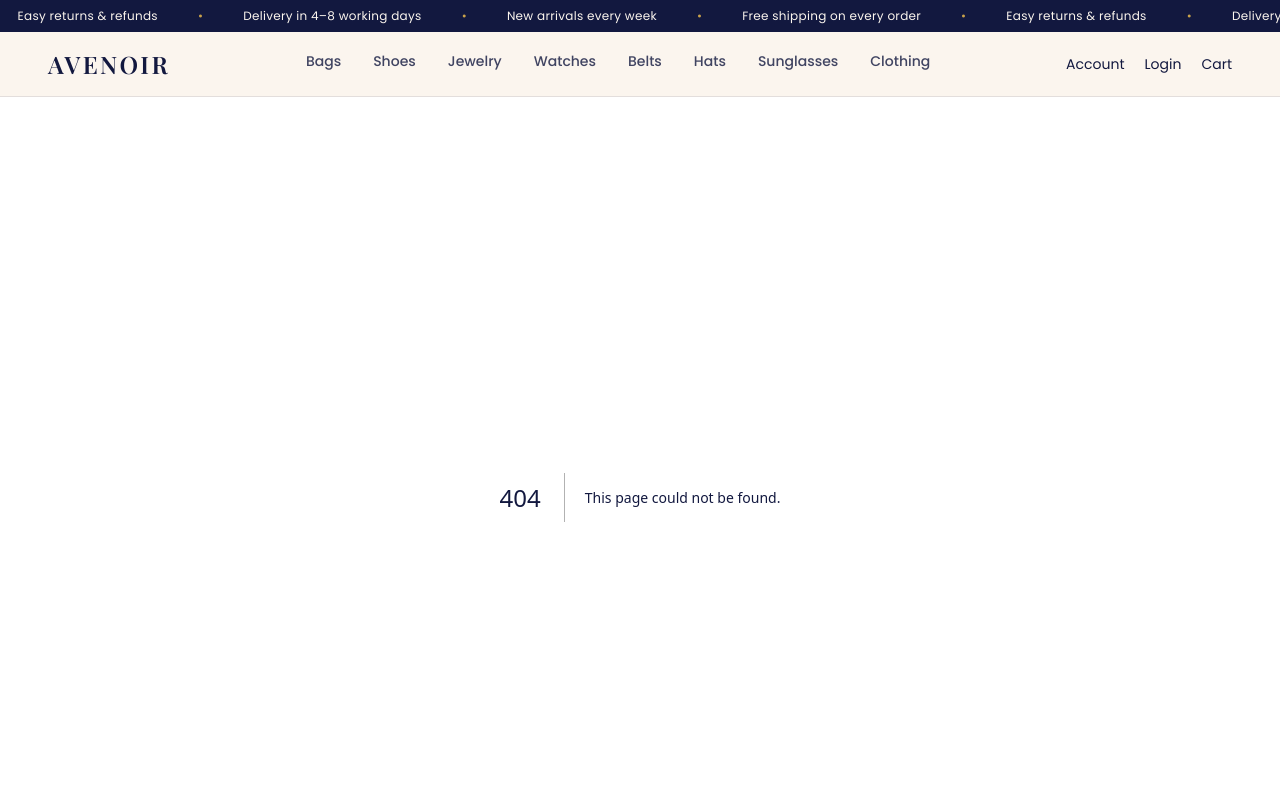
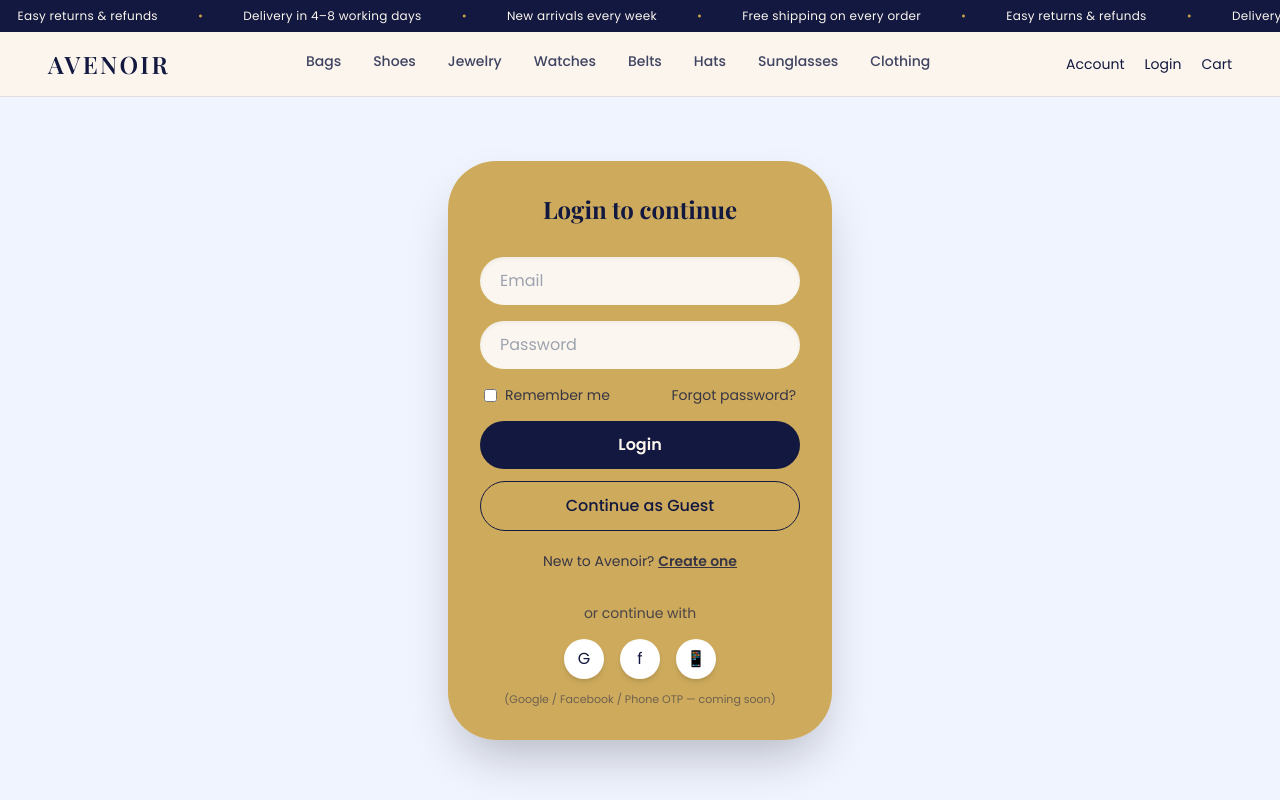
Before and after one commit to Avenoirpk/AVENOIR, a Next.js app: page /login in a window 1280 px wide. Before the commit this address had no page. Shown: the top 800 px of the page. Built offline with nearby package versions, Linux system fonts and the light colour scheme.

Commit message:
Add files via upload

```diff
--- /dev/null
+++ b/app/login/page.tsx
@@ -0,0 +1,105 @@
+"use client";
+
+import { useState } from "react";
+import { useRouter } from "next/navigation";
+
+export default function LoginPage() {
+  const router = useRouter();
+  const [mode, setMode] = useState<"login" | "signup">("login");
+  const [email, setEmail] = useState("");
+  const [password, setPassword] = useState("");
+  const [loading, setLoading] = useState(false);
+
+  const handleSubmit = (e: React.FormEvent) => {
+    e.preventDefault();
+    // Dummy auth: any non-empty email/password is accepted for now.
+    setLoading(true);
+    setTimeout(() => {
+      localStorage.setItem("avenoir_user", JSON.stringify({ email, guest: false }));
+      setLoading(false);
+      router.push("/account");
+    }, 500);
+  };
+
+  const continueAsGuest = () => {
+    localStorage.setItem("avenoir_user", JSON.stringify({ email: "guest", guest: true }));
+    router.push("/");
+  };
+
+  return (
+    <div className="min-h-[80vh] flex items-center justify-center px-6 py-16 bg-[#f0f4ff]">
+      <div className="w-full max-w-sm bg-gold/90 p-8 rounded-[3rem] shadow-2xl" data-aos="zoom-in">
+        <h2 className="text-2xl font-display font-bold text-center text-navy mb-8">
+          {mode === "login" ? "Login to continue" : "Create your account"}
+        </h2>
+
+        <form onSubmit={handleSubmit} className="space-y-4">
+          <input
+            type="email"
+            required
+            placeholder="Email"
+            value={email}
+            onChange={(e) => setEmail(e.target.value)}
+            className="w-full px-5 py-3 rounded-full border-none outline-none text-navy shadow-inner bg-white/90"
+          />
+          <input
+            type="password"
+            required
+            placeholder="Password"
+            value={password}
+            onChange={(e) => setPassword(e.target.value)}
+            className="w-full px-5 py-3 rounded-full border-none outline-none text-navy shadow-inner bg-white/90"
+          />
+
+          {mode === "login" && (
+            <div className="flex justify-between items-center text-sm text-navy/80 px-1">
+              <label className="flex items-center gap-2 cursor-pointer">
+                <input type="checkbox" className="rounded border-gray-300" />
+                Remember me
+              </label>
+              <button type="button" className="hover:underline">Forgot password?</button>
+            </div>
+          )}
+
+          <button
+            type="submit"
+            disabled={loading}
+            className="w-full bg-navy text-cream py-3 rounded-full font-semibold hover:bg-opacity-90 transition mt-2 disabled:opacity-60"
+          >
+            {loading ? "Please wait…" : mode === "login" ? "Login" : "Create Account"}
+          </button>
+        </form>
+
+        <button
+          onClick={continueAsGuest}
+          className="w-full mt-3 border border-navy text-navy py-3 rounded-full font-medium hover:bg-navy hover:text-cream transition"
+        >
+          Continue as Guest
+        </button>
+
+        <p className="text-center text-sm text-navy/80 mt-5">
+          {mode === "login" ? "New to Avenoir?" : "Already have an account?"}{" "}
+          <button
+            type="button"
+            onClick={() => setMode(mode === "login" ? "signup" : "login")}
+            className="font-semibold underline"
+          >
+            {mode === "login" ? "Create one" : "Login"}
+          </button>
+        </p>
+
+        <div className="mt-8 text-center">
+          <p className="text-sm text-navy/70 mb-4">or continue with</p>
+          <div className="flex justify-center gap-4">
+            <button type="button" className="w-10 h-10 bg-white rounded-full flex items-center justify-center shadow-md hover:scale-105 transition">G</button>
+            <button type="button" className="w-10 h-10 bg-white rounded-full flex items-center justify-center shadow-md hover:scale-105 transition">f</button>
+            <button type="button" className="w-10 h-10 bg-white rounded-full flex items-center justify-center shadow-md hover:scale-105 transition">📱</button>
+          </div>
+          <p className="text-[11px] text-navy/50 mt-3">
+            (Google / Facebook / Phone OTP — coming soon)
+          </p>
+        </div>
+      </div>
+    </div>
+  );
+}
```
